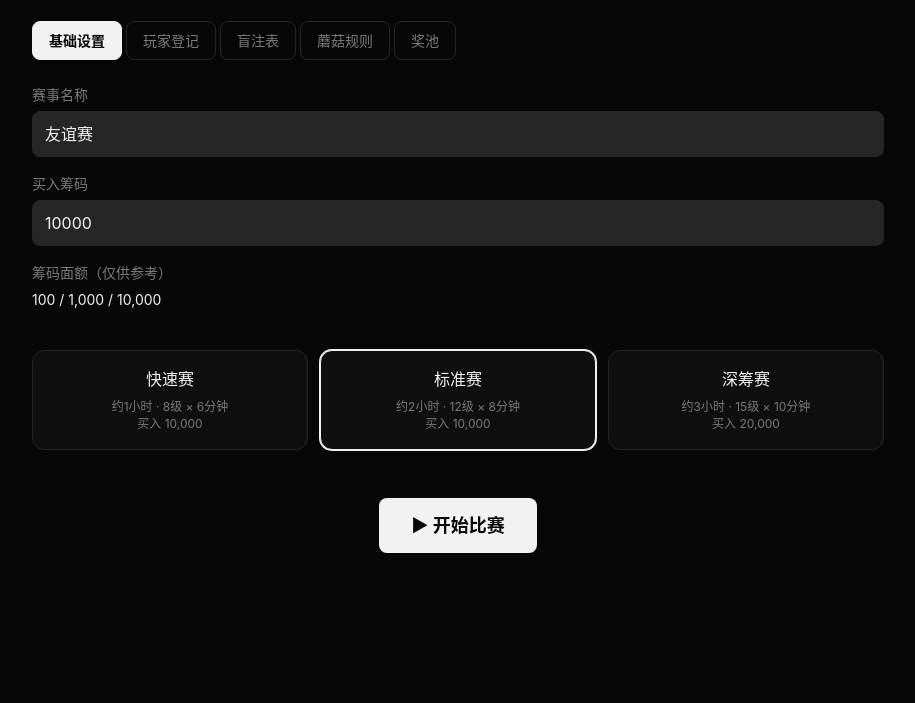
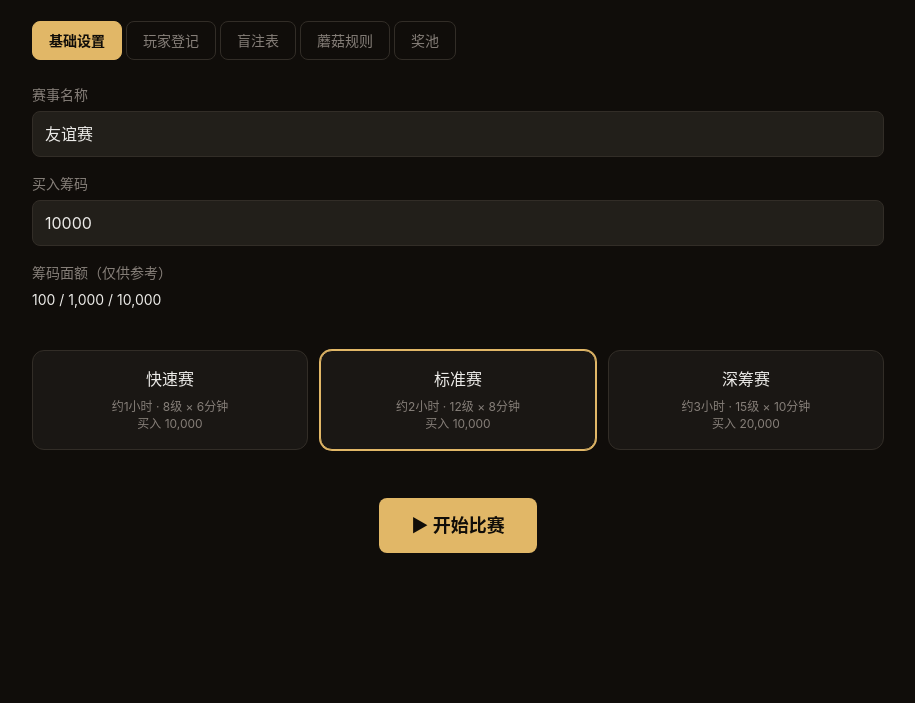
Before and after one commit to crowcn/poker-timer, a website: page index.html in a window 1280 px wide. Shown: the part 97-800 px from the top of the page, without its empty margins (182-1097 px from the left). Drawn offline with Linux system fonts and the light colour scheme.

Commit message:
feat: 界面升级为「暖墨赌桌 + 古董金」主题，倒计时环改筹码轮盘
- 设计基调：告别 AI 默认的黑+白，改为暖墨背景(#120E0B)+古董金高亮(#D4B256)+牌面红危险，贴合德州扑克赌场质感
- 确立统一色彩语言：金色=数据读数(筹码/积分/盲注/倒计时)，暖白=结构性文字，红=淘汰/暂停/超时
- 倒计时环升级为筹码轮盘：外沿 4 方位加花色刻度(♠♥♦♣)，文本渲染+微金发光，不抢戏
- 积分分配卡片加金色描边做安静强调；同步 PWA theme-color、环发光、多处硬编码白改暖/金
- 保证 1920 投影/390 竖屏/844 横屏小高均正常

Co-Authored-By: Claude <noreply@anthropic.com>

```diff
--- a/index.html
+++ b/index.html
@@ -5,7 +5,7 @@
   <meta name="viewport" content="width=device-width, initial-scale=1.0, user-scalable=no, viewport-fit=cover">
   <title>Poker Timer</title>
   <link rel="manifest" href="manifest.json">
-  <meta name="theme-color" content="#0a0a0a">
+  <meta name="theme-color" content="#120E0B">
   <meta name="color-scheme" content="dark">
   <!-- 添加到主屏幕（iOS + 安卓） -->
   <meta name="apple-mobile-web-app-capable" content="yes">
@@ -23,7 +23,7 @@
        ============================================================ -->
   <div id="view-setup" class="view setup-view active">
     <div class="setup-header">
-      <h1>Poker Timer <span class="app-version" id="app-version">v1.6.8</span></h1>
+      <h1>Poker Timer <span class="app-version" id="app-version">v1.6.9</span></h1>
       <div class="header-actions">
         <button class="btn btn-ghost menu-trigger" onclick="openAppMenu(this)">☰</button>
       </div>
@@ -164,12 +164,16 @@
             <svg class="ring-svg" viewBox="0 0 120 120">
               <defs>
                 <filter id="ring-glow" x="-60%" y="-60%" width="220%" height="220%">
-                  <feDropShadow dx="0" dy="0" stdDeviation="3" flood-color="#f5f5f5" flood-opacity="0.35"/>
+                  <feDropShadow dx="0" dy="0" stdDeviation="3" flood-color="#D4B256" flood-opacity="0.35"/>
                 </filter>
               </defs>
               <circle class="ring-track" cx="60" cy="60" r="54"></circle>
               <circle class="ring-progress" id="ring-progress" cx="60" cy="60" r="54" filter="url(#ring-glow)"></circle>
             </svg>
+            <span class="ring-suit s-top">&#9824;&#65038;</span>
+            <span class="ring-suit s-right">&#9829;&#65038;</span>
+            <span class="ring-suit s-bottom">&#9830;&#65038;</span>
+            <span class="ring-suit s-left">&#9827;&#65038;</span>
             <div class="game-countdown" id="game-countdown">08:00</div>
           </div>
           <div class="game-blinds" id="game-blinds">
--- a/src/input.css
+++ b/src/input.css
@@ -14,26 +14,28 @@
   --font-sans: -apple-system, BlinkMacSystemFont, "Segoe UI", "PingFang SC", "Hiragino Sans GB", "Microsoft YaHei", "Noto Sans CJK SC", sans-serif;
   --font-mono: ui-monospace, "SF Mono", SFMono-Regular, Menlo, Consolas, monospace;
 
-  /* 颜色：灰阶单色 + 白高亮 + 红危险 */
-  --color-background: oklch(0.13 0 0);
-  --color-foreground: oklch(0.96 0 0);
-  --color-card: oklch(0.17 0 0);
-  --color-card-foreground: oklch(0.96 0 0);
-  --color-popover: oklch(0.15 0 0);
-  --color-popover-foreground: oklch(0.96 0 0);
-  --color-primary: oklch(0.96 0 0);
-  --color-primary-foreground: oklch(0.13 0 0);
-  --color-secondary: oklch(0.2 0 0);
-  --color-secondary-foreground: oklch(0.96 0 0);
-  --color-muted: oklch(0.2 0 0);
-  --color-muted-foreground: oklch(0.58 0 0);
-  --color-accent: oklch(0.23 0 0);
-  --color-accent-foreground: oklch(0.96 0 0);
-  --color-destructive: oklch(0.58 0.19 25);
-  --color-destructive-foreground: oklch(0.96 0 0);
-  --color-border: oklch(0.27 0 0);
-  --color-input: oklch(0.27 0 0);
-  --color-ring: oklch(0.96 0 0);
+  /* 颜色：暖墨赌桌 + 古董金（数据读数）+ 牌面红（危险）
+     背景带暖调（≈#120E0B），如牌桌暗面；金作唯一高亮，贴合筹码/赌金；
+     红仅用于淘汰 / 暂停 / 超时警告。数据读取 = 金，结构性文字 = 暖白。 */
+  --color-background: oklch(0.16 0.008 70);
+  --color-foreground: oklch(0.94 0.004 85);
+  --color-card: oklch(0.208 0.008 70);
+  --color-card-foreground: oklch(0.94 0.004 85);
+  --color-popover: oklch(0.19 0.008 70);
+  --color-popover-foreground: oklch(0.94 0.004 85);
+  --color-primary: oklch(0.80 0.11 82);
+  --color-primary-foreground: oklch(0.16 0.01 70);
+  --color-secondary: oklch(0.208 0.008 70);
+  --color-secondary-foreground: oklch(0.94 0.004 85);
+  --color-muted: oklch(0.23 0.01 70);
+  --color-muted-foreground: oklch(0.60 0.012 60);
+  --color-accent: oklch(0.27 0.010 70);
+  --color-accent-foreground: oklch(0.94 0.004 85);
+  --color-destructive: oklch(0.58 0.15 27);
+  --color-destructive-foreground: oklch(0.97 0.012 40);
+  --color-border: oklch(0.30 0.012 70);
+  --color-input: oklch(0.24 0.010 70);
+  --color-ring: oklch(0.80 0.11 82);
 
   /* 圆角 */
   --radius-sm: 6px;
@@ -462,7 +464,7 @@
   }
   .prize-option.selected {
     border-color: var(--color-primary);
-    background: oklch(0.96 0 0 / 0.06);
+    background: oklch(0.80 0.11 82 / 0.06);
   }
   .prize-option input[type="radio"] {
     accent-color: var(--color-foreground);
@@ -584,7 +586,7 @@
   }
   .ring-progress {
     fill: none;
-    stroke: var(--color-foreground);
+    stroke: var(--color-primary);
     stroke-width: 6;
     stroke-linecap: round;
     stroke-dasharray: 339.29;
@@ -603,12 +605,27 @@
     font-variant-numeric: tabular-nums;
     letter-spacing: 2px;
     line-height: 1;
+    color: var(--color-primary);
     transition: color 0.3s ease;
   }
   .game-countdown.warning {
     color: var(--color-destructive);
     animation: pulse 1s infinite;
   }
+  /* 花色刻度：环外沿 4 个方位，微金发光，作为「筹码轮盘」记忆点 */
+  .ring-suit {
+    position: absolute;
+    font-size: 1.25rem;
+    line-height: 1;
+    color: oklch(0.80 0.11 82 / 0.40);
+    text-shadow: 0 0 10px oklch(0.80 0.11 82 / 0.36);
+    pointer-events: none;
+    user-select: none;
+  }
+  .ring-suit.s-top { top: -0.5rem; left: 50%; transform: translateX(-50%); }
+  .ring-suit.s-bottom { bottom: -0.5rem; left: 50%; transform: translateX(-50%); }
+  .ring-suit.s-left { left: -0.5rem; top: 50%; transform: translateY(-50%); }
+  .ring-suit.s-right { right: -0.5rem; top: 50%; transform: translateY(-50%); }
   /* 盲注 */
   .game-blinds {
     display: flex;
@@ -631,8 +648,9 @@
     font-size: 3.25rem;
     font-weight: 800;
     line-height: 1;
+    color: var(--color-primary);
     font-variant-numeric: tabular-nums;
-    text-shadow: 0 0 40px oklch(0.96 0 0 / 0.12);
+    text-shadow: 0 0 40px oklch(0.80 0.11 82 / 0.14);
   }
   .blind-divider {
     color: var(--color-muted-foreground);
@@ -653,7 +671,7 @@
     color: var(--color-muted-foreground);
   }
   .game-next-level .next-blinds {
-    color: var(--color-foreground);
+    color: var(--color-primary);
     font-weight: 600;
     font-variant-numeric: tabular-nums;
   }
@@ -688,6 +706,7 @@
     font-weight: 700;
     font-family: var(--font-mono);
     font-variant-numeric: tabular-nums;
+    color: var(--color-primary);
   }
   .info-item.clickable {
     cursor: pointer;
@@ -700,6 +719,7 @@
     margin-top: 0.5rem;
     padding: 0.875rem;
     background: var(--color-card);
+    border: 1px solid oklch(0.80 0.11 82 / 0.28);
     border-radius: var(--radius-md);
   }
   .prize-preview h4 {
@@ -721,10 +741,12 @@
     font-family: var(--font-mono);
     font-variant-numeric: tabular-nums;
     font-weight: 600;
+    color: var(--color-primary);
   }
   .mushroom-display {
     font-size: 1.5rem;
     font-weight: 700;
+    color: var(--color-primary);
   }
 
   /* 控制栏 */
@@ -778,7 +800,7 @@
   .ctrl-key {
     font-size: 0.625rem;
     color: var(--color-muted-foreground);
-    background: oklch(1 0 0 / 0.08);
+    background: oklch(1 0 0 / 0.09);
     padding: 1px 4px;
     border-radius: 3px;
     margin-left: 0.25rem;
@@ -865,7 +887,7 @@
     left: 0;
     right: 0;
     bottom: 0;
-    background: oklch(0.96 0 0 / 0.08);
+    background: oklch(0.80 0.11 82 / 0.10);
     z-index: 90;
     pointer-events: none;
   }
@@ -1045,7 +1067,7 @@
     background: var(--color-card);
   }
   .modal-player-item.selected {
-    background: oklch(0.96 0 0 / 0.08);
+    background: oklch(0.80 0.11 82 / 0.08);
     border: 1px solid var(--color-primary);
   }
 
@@ -1351,11 +1373,11 @@
     color: var(--color-primary-foreground);
   }
   .lb-rank.rank-2 {
-    background: oklch(0.6 0 0);
+    background: oklch(0.66 0.008 85);
     color: var(--color-background);
   }
   .lb-rank.rank-3 {
-    background: oklch(0.4 0 0);
+    background: oklch(0.46 0.03 55);
     color: var(--color-foreground);
   }
   .lb-info {
@@ -1603,6 +1625,9 @@
   .game-countdown {
     font-size: 3.5rem;
   }
+  .ring-suit {
+    font-size: 1rem;
+  }
   .blind-value {
     font-size: 2.5rem;
   }
@@ -1660,6 +1685,9 @@
     font-size: 2.75rem;
     letter-spacing: 1px;
   }
+  .ring-suit {
+    font-size: 0.875rem;
+  }
   .blind-value {
     font-size: 1.75rem;
   }
@@ -1716,6 +1744,9 @@
   }
   .game-countdown {
     font-size: 5.5rem;
+  }
+  .ring-suit {
+    font-size: 1.5rem;
   }
   .blind-value {
     font-size: 4rem;
@@ -1767,6 +1798,9 @@
     font-size: 2rem;
     letter-spacing: 1px;
   }
+  .ring-suit {
+    font-size: 0.5rem;
+  }
   .game-blinds {
     gap: 0.75rem;
     margin-bottom: 0.25rem;
--- a/sw.js
+++ b/sw.js
@@ -6,7 +6,7 @@
 //   - 离线时回退到缓存，保证离线可用
 // ============================================================
 
-const CACHE_NAME = 'poker-timer-v9';
+const CACHE_NAME = 'poker-timer-v10';
 
 const ASSETS = [
   './',
```
Also changed, not shown: style.css.
